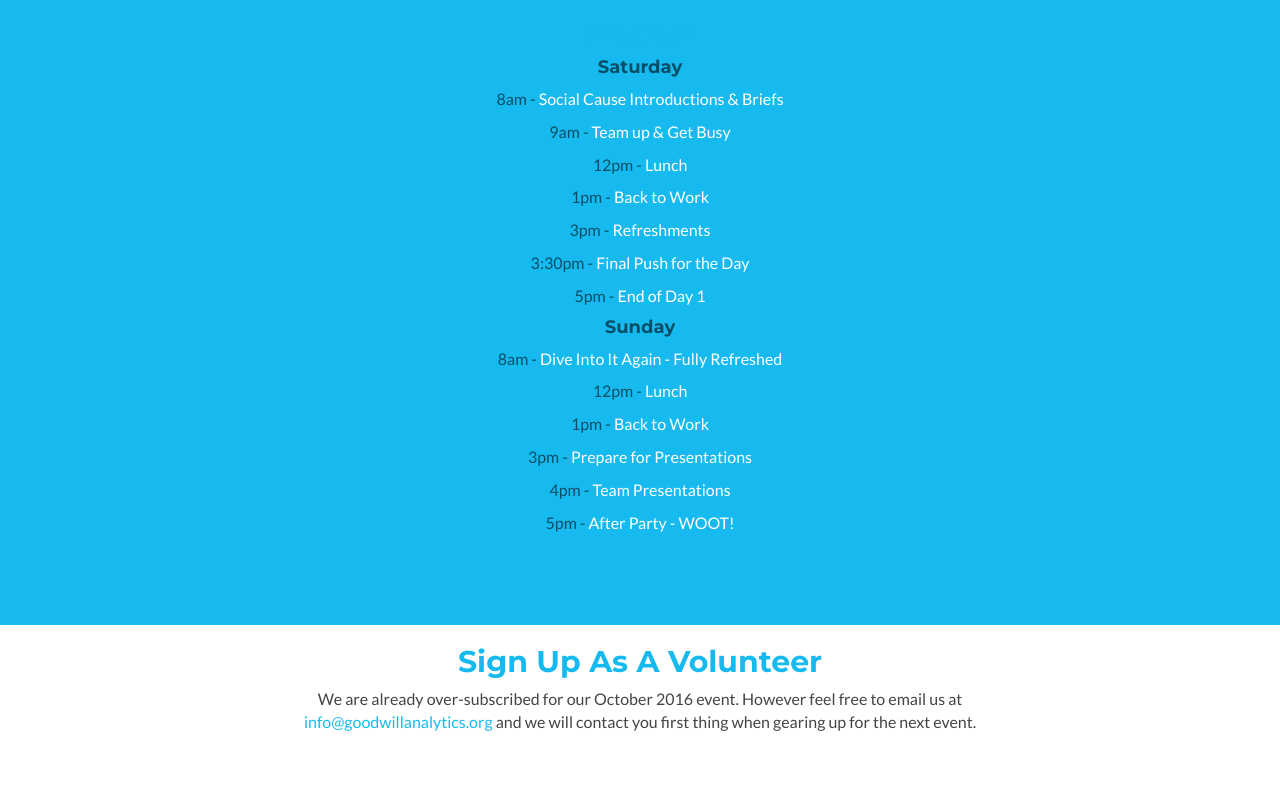
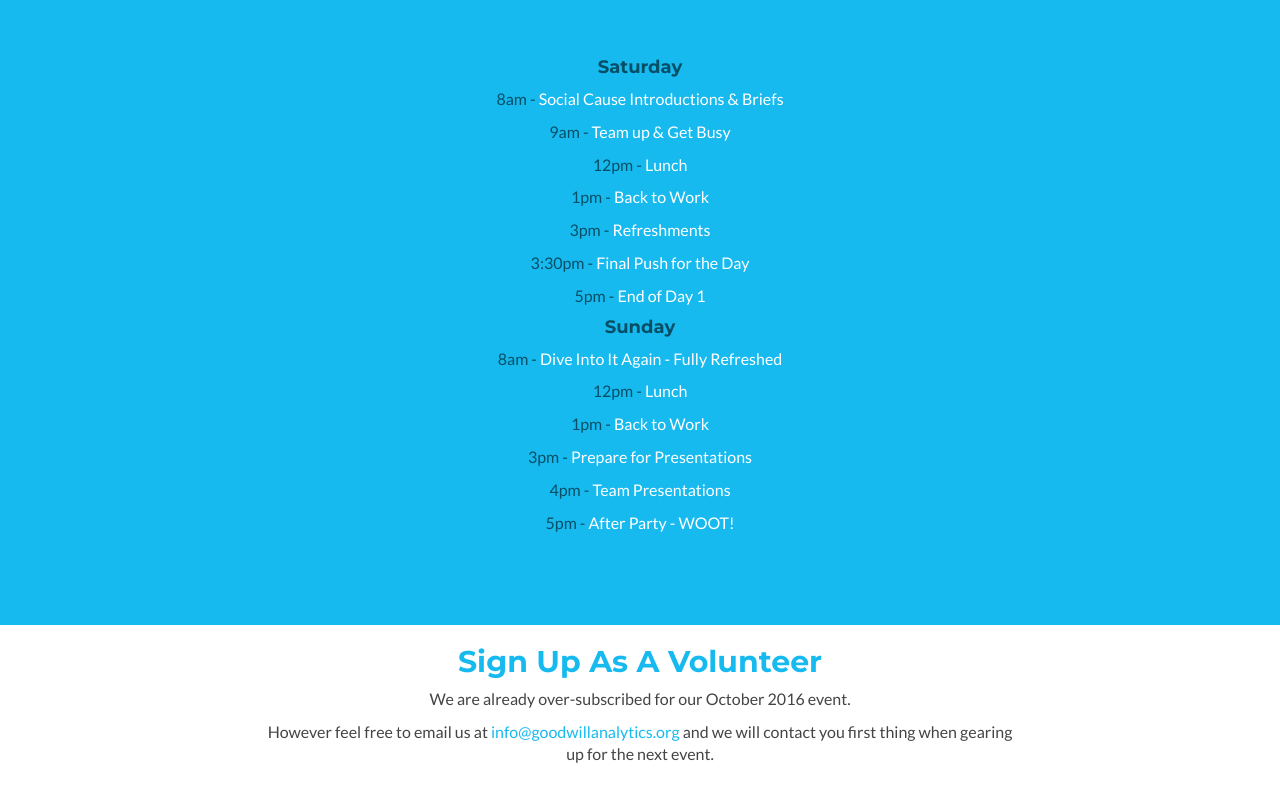
Before and after one commit to goodwillanalytics/goodwillanalytics.github.io, a Jekyll site: the page built from index.html, in a window 1280 px wide and 900 px high, scrolled down 5397 px, cut to the strip 55-857 px from the top of the window. Built offline with Jekyll 4.4.1, drawn with Linux system fonts in a browser that asks for light colours.

```diff
--- a/_includes/registration.html
+++ b/_includes/registration.html
@@ -3,7 +3,8 @@
         <div class="row">
             <div class="col-lg-8 col-lg-offset-2">
                 <h2>Sign Up As A Volunteer</h2>
-				<p>We are already over-subscribed for our October 2016 event. However feel free to email us at <a href="mailto:info@goodwillanalytics.org">info@goodwillanalytics.org</a> and we will contact you first thing when gearing up for the next event.</p>
+				<p>We are already over-subscribed for our October 2016 event.</p>
+				<p>However feel free to email us at <a href="mailto:info@goodwillanalytics.org">info@goodwillanalytics.org</a> and we will contact you first thing when gearing up for the next event.</p>
 <!--<iframe src="https://docs.google.com/forms/d/1gOCUjIS1uPtvt0fehxxGqVbSvHr1XyGmGE-ZRLFHOok/viewform?embedded=true" width="760" height="650" frameborder="0" marginheight="0" marginwidth="0">Loading...</iframe>-->
             <br/>
 			<br/>
```
